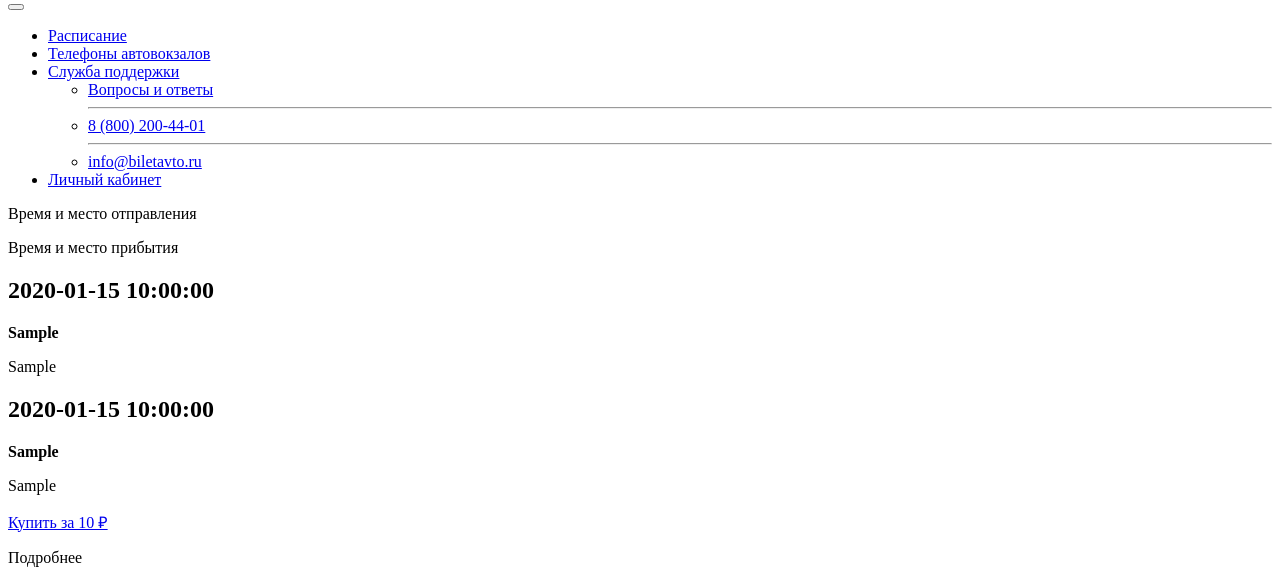
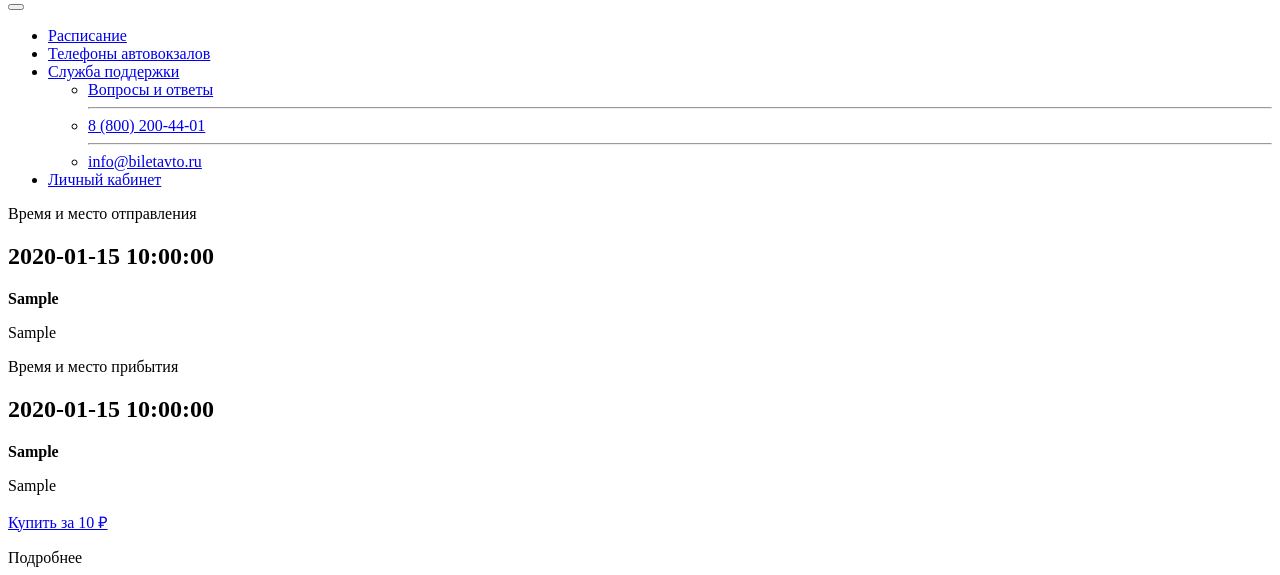
Before and after one commit to PRodionovDev/biletavto-search, a PHP site: template src/views/search/ridelist.php in a window 1280 px wide; the page is wider, and only the part inside the window is pictured. Shown: the part 538-1113 px from the top of that part. Run offline with PHP 8.4, Linux system fonts and the light colour scheme; the template is opened without the code that fills it: most values are stand-ins (such as "Sample title", 1, 10 or a date in 2020); data that the repository does not hold is empty; some libraries are stand-ins or nearby versions.

Commit message:
design fix

```diff
--- a/public_html/css/style.css
+++ b/public_html/css/style.css
@@ -184,6 +184,9 @@ body{
 	padding-left: 0px;
 	padding-right: 0px;
 }
+.ridelist-station {
+	margin-left: 15px;
+}
 .rideblock p{
 	padding-top: 0px;
 	padding-bottom: 0px;
--- a/src/views/search/ridelist.php
+++ b/src/views/search/ridelist.php
@@ -1,29 +1,29 @@
-<div class="col-lg-12 shadow-block">
+<?php foreach ($ridelist as $key => $ride): ?>
+    <div class="col-lg-12 shadow-block ridelist">
         <div class="row">
             <div class="col-md-5">
-            <p>Время и место отправления</p>
+                <p class="search-date">Время и место отправления</p>
+                <div class="row">
+                    <div class="col-md-2">
+                        <h2><?= $ride->departureTime ?></h2>
                     </div>
-        <div class="col-md-5">
-            <p>Время и место прибытия</p>
+                    <div class="col-md-8 ridelist-station">
+                        <p><b><?= $ride->departureCity ?></b></p>
+                        <p><?= $ride->departureStation ?></p>
                     </div>
                 </div>
             </div>
-<?php foreach ($ridelist as $key => $ride): ?>
-    <div class="col-lg-12 shadow-block ridelist">
+            <div class="col-md-5">
+                <p class="search-date">Время и место прибытия</p>
                 <div class="row">
-            <div class="col-md-1">
-                <h2><?= $ride->departureTime ?></h2>
-            </div>
-            <div class="col-md-4">
-                <p><b><?= $ride->departureCity ?></b></p>
-                <p><?= $ride->departureStation ?></p>
-            </div>
-            <div class="col-md-1">
+                    <div class="col-md-2">
                         <h2><?= $ride->arrivalTime ?></h2>
                     </div>
-            <div class="col-md-4">
+                    <div class="col-md-8 ridelist-station">
                         <p><b><?= $ride->arrivalCity ?></b></p>
                         <p><?= $ride->arrivalStation ?></p>
+                    </div>
+                </div>
             </div>
             <div class="col-md-2">
                 <p><a class="btn btn-warning btn-block" href="<?= $ride->url ?>">Купить за <?= $ride->price ?> &#8381;</a></p>
```
Lines whose indentation alone changed are shown as unchanged.
